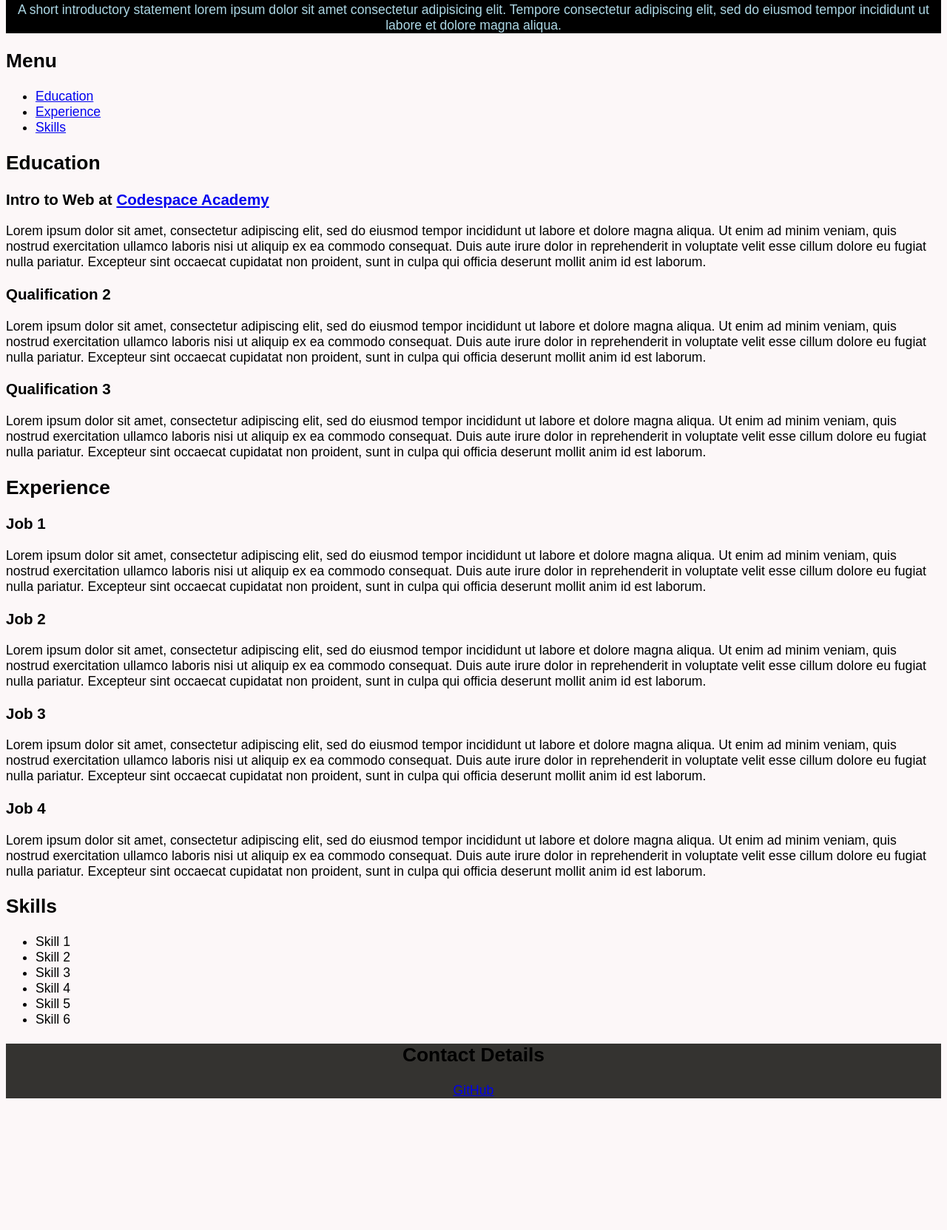
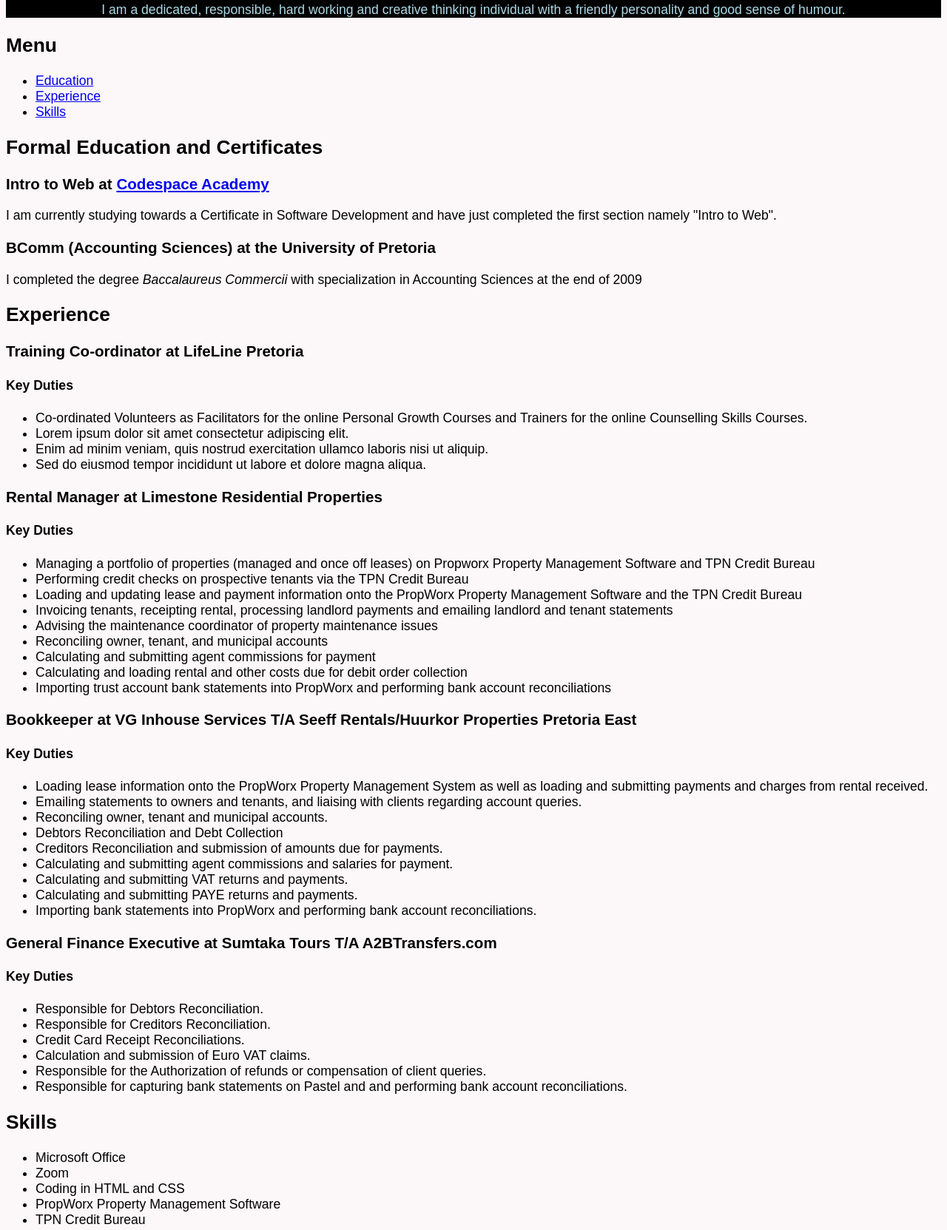
Before and after one commit to JGrayCodes/Resume2022, a plain HTML site: page index.html in a window 1280 px wide. Shown: the part 297-1960 px from the top of the page at 74% size. Before the commit the page ends 1800 px from the top, so only its background shows below. Drawn offline with Linux system fonts and the light colour scheme.

Commit message:
Replaced most content
Replaced most of the lorem and generic content with my own CV content and changed some colours in CSS

```diff
--- a/css/stylesheet.css
+++ b/css/stylesheet.css
@@ -11,6 +11,7 @@ header {
 }
 
 footer {
+  text-align: center;
   background-color: #343330;
-  text-align: center;
+  color: lightblue;
 }
--- a/index.html
+++ b/index.html
@@ -5,7 +5,7 @@
    <meta charset="UTF-8">
    <meta http-equiv="X-UA-Compatible" content="IE=edge">
    <meta name="viewport" content="width=device-width, initial-scale=1.0">
-   <title>Julie Gray Resumé</title>
+   <title> Julie Gray Resumé</title>
    <link rel="stylesheet" href="css/stylesheet.css">
 </head>
 
@@ -13,122 +13,123 @@
 
    <header>
       <img src="images/julieAsHermione.jpg" alt="" Profile Picture of Julie Gray" width="200px">
-      <h1>Julie Gray</h1>
-      <p> A short introductory statement lorem ipsum dolor sit amet consectetur adipisicing elit. Tempore consectetur
-         adipiscing elit, sed do eiusmod tempor incididunt ut labore et dolore magna aliqua.</p>
+      <h1> Julie Gray</h1>
+      <p> I am a dedicated, responsible, hard working and creative thinking individual with a friendly personality and
+         good sense of humour.</p>
 
    </header>
 
    <main>
       <aside>
          <nav>
-            <h2>Menu</h2>
+         <!-- Menu follows below-->
+            <h2> Menu</h2>
             <ul>
                <li><a href="#education">Education</a></li>
                <li><a href="#experience">Experience</a></li>
                <li><a href="#skills">Skills</a></li>
+
             </ul>
+
          </nav>
+
       </aside>
 
       <article>
+         <!-- Education section follows below-->
          <section>
-            <h2 id="education">Education</h2>
+            <h2 id="education">Formal Education and Certificates</h2>
 
             <h3> Intro to Web at
-               <a href="https://www.codespace.co.za/" target="blank"> Codespace Academy </a>
+               <a href="https://www.codespace.co.za/" rel="noopener noreferrer nofollow" target="blank">
+                  Codespace Academy
+               </a>
             </h3>
-            <p>Lorem ipsum dolor sit amet, consectetur adipiscing elit, sed do eiusmod tempor incididunt ut labore et
-               dolore
-               magna aliqua. Ut enim ad minim veniam, quis nostrud exercitation ullamco laboris nisi ut aliquip ex ea
-               commodo
-               consequat. Duis aute irure dolor in reprehenderit in voluptate velit esse cillum dolore eu fugiat nulla
-               pariatur.
-               Excepteur sint occaecat cupidatat non proident, sunt in culpa qui officia deserunt mollit anim id est
-               laborum.
+            <p> I am currently studying towards a Certificate in Software Development and have just completed the first section
+               namely "Intro to Web".
             </p>
 
-            <h3> Qualification 2</h3>
-            <p>Lorem ipsum dolor sit amet, consectetur adipiscing elit, sed do eiusmod tempor incididunt ut labore et
-               dolore
-               magna aliqua. Ut enim ad minim veniam, quis nostrud exercitation ullamco laboris nisi ut aliquip ex ea
-               commodo
-               consequat. Duis aute irure dolor in reprehenderit in voluptate velit esse cillum dolore eu fugiat nulla
-               pariatur.
-               Excepteur sint occaecat cupidatat non proident, sunt in culpa qui officia deserunt mollit anim id est
-               laborum.
+            <h3> BComm (Accounting Sciences) at the University of Pretoria</h3>
+            <p> I completed the degree <em>Baccalaureus Commercii</em> with specialization in Accounting Sciences at the
+               end of 2009
             </p>
 
-            <h3> Qualification 3</h3>
-            <p>Lorem ipsum dolor sit amet, consectetur adipiscing elit, sed do eiusmod tempor incididunt ut labore et
-               dolore magna aliqua. Ut enim ad minim veniam, quis nostrud exercitation ullamco laboris nisi ut aliquip
-               ex ea
-               commodo consequat. Duis aute irure dolor in reprehenderit in voluptate velit esse cillum dolore eu fugiat
-               nulla
-               pariatur. Excepteur sint occaecat cupidatat non proident, sunt in culpa qui officia deserunt mollit anim
-               id est
-               laborum.
-            </p>
          </section>
 
+         <!-- Experience section follows below-->
          <section>
             <h2 id="experience">Experience</h2>
 
-            <h3> Job 1</h3>
-            <p>Lorem ipsum dolor sit amet, consectetur adipiscing elit, sed do eiusmod tempor incididunt ut labore et
-               dolore
-               magna aliqua. Ut enim ad minim veniam, quis nostrud exercitation ullamco laboris nisi ut aliquip ex ea
-               commodo
-               consequat. Duis aute irure dolor in reprehenderit in voluptate velit esse cillum dolore eu fugiat nulla
-               pariatur. Excepteur sint occaecat cupidatat non proident, sunt in culpa qui officia deserunt mollit anim
-               id
-               est
-               laborum.</p>
+            <h3> Training Co-ordinator at LifeLine Pretoria</h3>
+            <h4> Key Duties</h4>
+            <ul>
+               <li> Co-ordinated Volunteers as Facilitators for the online Personal Growth Courses and Trainers for the
+                  online Counselling Skills Courses.</li>
+               <li> Lorem ipsum dolor sit amet consectetur adipiscing elit.</li>
+               <li> Enim ad minim veniam, quis nostrud exercitation ullamco laboris nisi ut aliquip.</li>
+               <li> Sed do eiusmod tempor incididunt ut labore et dolore magna aliqua.</li>
+            </ul>
 
-            <h3> Job 2</h3>
-            <p>Lorem ipsum dolor sit amet, consectetur adipiscing elit, sed do eiusmod tempor incididunt ut labore et
-               dolore
-               magna aliqua. Ut enim ad minim veniam, quis nostrud exercitation ullamco laboris nisi ut aliquip ex ea
-               commodo
-               consequat. Duis aute irure dolor in reprehenderit in voluptate velit esse cillum dolore eu fugiat nulla
-               pariatur. Excepteur sint occaecat cupidatat non proident, sunt in culpa qui officia deserunt mollit anim
-               id
-               est
-               laborum.</p>
 
-            <h3> Job 3</h3>
-            <p>Lorem ipsum dolor sit amet, consectetur adipiscing elit, sed do eiusmod tempor incididunt ut labore et
-               dolore
-               magna aliqua. Ut enim ad minim veniam, quis nostrud exercitation ullamco laboris nisi ut aliquip ex ea
-               commodo
-               consequat. Duis aute irure dolor in reprehenderit in voluptate velit esse cillum dolore eu fugiat nulla
-               pariatur. Excepteur sint occaecat cupidatat non proident, sunt in culpa qui officia deserunt mollit anim
-               id
-               est
-               laborum.</p>
+            <h3> Rental Manager at Limestone Residential Properties</h3>
+            <h4> Key Duties</h4>
+            <ul>
+               <li> Managing a portfolio of properties (managed and once off leases) on Propworx Property Management
+                  Software and TPN Credit Bureau </li>
+               <li> Performing credit checks on prospective tenants via the TPN Credit Bureau</li>
+               <li> Loading and updating lease and payment information onto the PropWorx Property Management Software
+                  and the TPN Credit Bureau </li>
+               <li> Invoicing tenants, receipting rental, processing landlord payments and emailing landlord and tenant
+                  statements</li>
+               <li> Advising the maintenance coordinator of property maintenance issues </li>
+               <li> Reconciling owner, tenant, and municipal accounts</li>
+               <li> Calculating and submitting agent commissions for payment</li>
+               <li> Calculating and loading rental and other costs due for debit order collection</li>
+               <li> Importing trust account bank statements into PropWorx and performing bank account reconciliations
+               </li>
+            </ul>
 
-            <h3> Job 4</h3>
-            <p>Lorem ipsum dolor sit amet, consectetur adipiscing elit, sed do eiusmod tempor incididunt ut labore et
-               dolore
-               magna aliqua. Ut enim ad minim veniam, quis nostrud exercitation ullamco laboris nisi ut aliquip ex ea
-               commodo
-               consequat. Duis aute irure dolor in reprehenderit in voluptate velit esse cillum dolore eu fugiat nulla
-               pariatur. Excepteur sint occaecat cupidatat non proident, sunt in culpa qui officia deserunt mollit anim
-               id
-               est
-               laborum.</p>
+            <h3> Bookkeeper at VG Inhouse Services T/A Seeff Rentals/Huurkor Properties Pretoria East</h3>
+            <h4> Key Duties</h4>
+            <ul>
+               <li> Loading lease information onto the PropWorx Property Management System as well as loading and
+                  submitting payments and charges from rental received.</li>
+               <li> Emailing statements to owners and tenants, and liaising with clients regarding account queries.</li>
+               <li> Reconciling owner, tenant and municipal accounts.</li>
+               <li> Debtors Reconciliation and Debt Collection</li>
+               <li> Creditors Reconciliation and submission of amounts due for payments.</li>
+               <li> Calculating and submitting agent commissions and salaries for payment.</li>
+               <li> Calculating and submitting VAT returns and payments.</li>
+               <li> Calculating and submitting PAYE returns and payments.</li>
+               <li> Importing bank statements into PropWorx and performing bank account reconciliations.</li>
+            </ul>
+
+            <h3> General Finance Executive at Sumtaka Tours T/A A2BTransfers.com</h3>
+            <h4> Key Duties</h4>
+            <ul>
+               <li> Responsible for Debtors Reconciliation.</li>
+               <li> Responsible for Creditors Reconciliation.</li>
+               <li> Credit Card Receipt Reconciliations.</li>
+               <li> Calculation and submission of Euro VAT claims.</li>
+               <li> Responsible for the Authorization of refunds or compensation of client queries.</li>
+               <li> Responsible for capturing bank statements on Pastel and and performing bank account reconciliations.
+               </li>
+            </ul>
+
          </section>
 
+         <!-- Skills section follows below-->
          <section>
             <h2 id="skills">Skills</h2>
             <ul>
-               <li> Skill 1</li>
-               <li> Skill 2</li>
-               <li> Skill 3</li>
-               <li> Skill 4</li>
-               <li> Skill 5</li>
-               <li> Skill 6</li>
+               <li> Microsoft Office</li>
+               <li> Zoom</li>
+               <li> Coding in HTML and CSS</li>
+               <li> PropWorx Property Management Software</li>
+               <li> TPN Credit Bureau</li>
+
             </ul>
+
          </section>
 
       </article>
@@ -137,15 +138,17 @@
 
    <footer>
       <h2>Contact Details</h2>
-      <a href="https://github.com/JGrayCodes"
-      rel="noopener noreferrer"
-      target="_blank">GitHub</a>
-      <!--use the {rel="noopener noreferrer"} attributes for extra security when opening in a new tab-->
-      </p>
+      <a href="https://github.com/JGrayCodes" rel="noopener noreferrer nofollow" target="_blank">
+         GitHub
+      </a>
+
 
    </footer>
 
 
 </body>
 
+<!--used the {<a rel="noopener noreferrer">} attributes for extra security when opening in a new tab and
+   used <a rel="noopener noreferrer nofollow"> for sites where I don't control the content-->
+
 </html>
```
